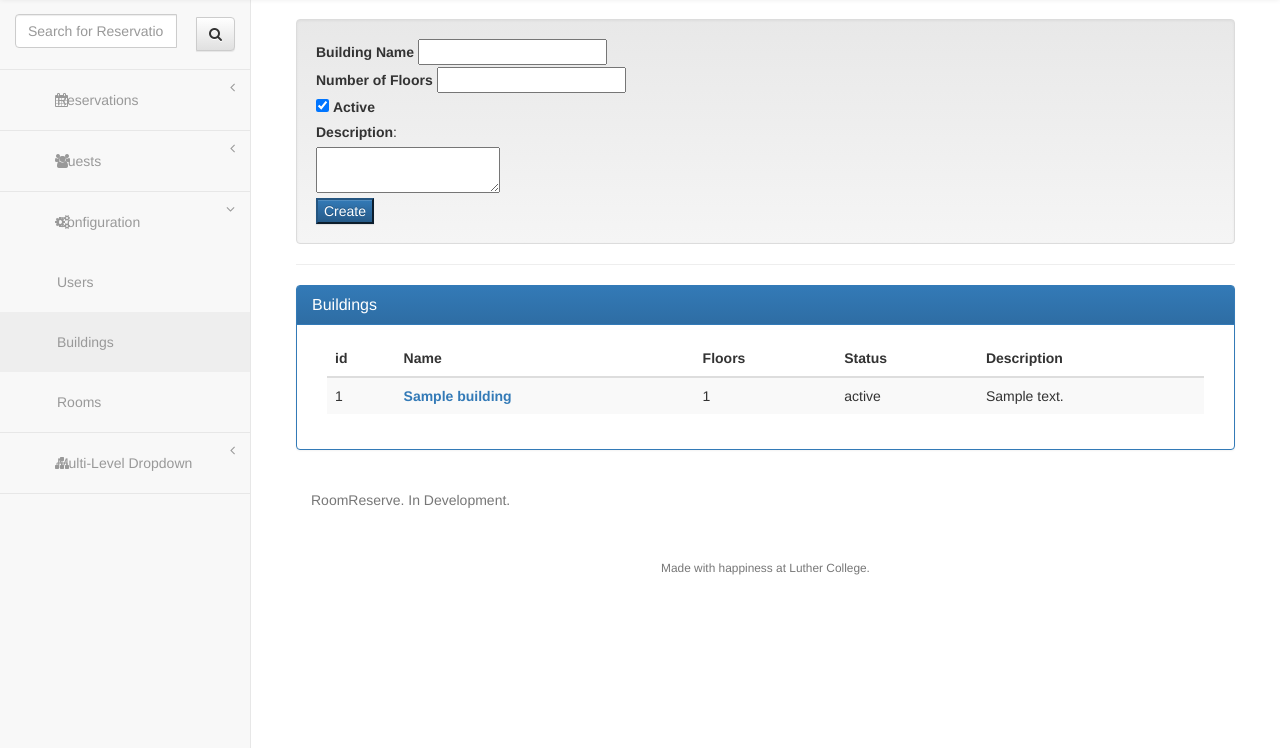
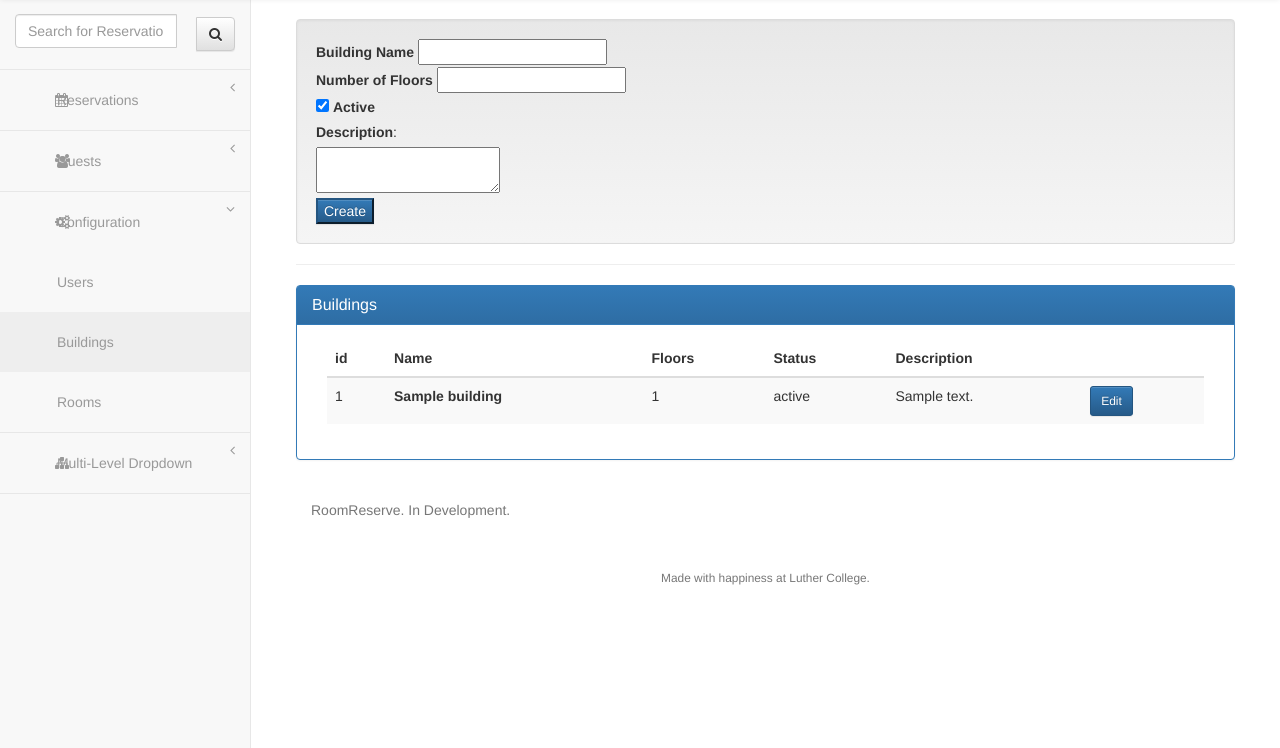
Before and after one commit to RoomReserve/RoomReserve, a Flask app: page /admin/buildings in a window 1280 px wide. Shown: the part 52-800 px from the top of the page. Run offline with Flask 2, Linux system fonts and the light colour scheme; a user stored in the database is signed in; tables that the repository leaves empty hold one stand-in row (values such as "Sample post"); some libraries are stand-ins or nearby versions.

Commit message:
Edit Building modal

```diff
--- a/RoomReserve/admin/building.py
+++ b/RoomReserve/admin/building.py
@@ -6,12 +6,33 @@ class form_CreateBuilding(Form):
     active = BooleanField('Active', default=True)
     description = TextAreaField('Description')
 
+    def populate(self, thisBuilding):
+        self.name.default = thisBuilding.name
+        self.numFloors.default = thisBuilding.numfloors
+        #self.active.default = thisBuilding.status
+        self.description.default = thisBuilding.description
+        self.process()
 
 
 
 @app.route('/admin/buildings', methods=['GET', 'POST'])
 @login_required
 def page_buildings():
+
+    # Editor
+    def edit_form(id):
+        form = form_CreateBuilding()
+        id=int(id)
+        form.populate(getBuildingById(id))
+        return form
+
+    def allowEdit(id=0):
+        if current_user.is_admin():
+            # Only admins can edit buildings
+            return True
+        else:
+            return False
+    # /Editor
 
     if request.method == 'POST':
         # the form has been filled out, import the data
@@ -41,7 +62,30 @@ def page_buildings():
     else:
         # Not an admin, don't get the form.
         form = False
-    return render('listbuildings.html', form=form, buildings=buildings)
+    return render('listbuildings.html', form=form, buildings=buildings, \
+      edit_form=edit_form, allowEdit=allowEdit)
+
+@app.route('/admin/buildings/<id>', methods=['POST'])
+def page_updateBuilding(id):
+    id=int(id)
+    myBuilding = getBuildingById(id)
+
+    formdata = request.form
+    name = formdata['name']
+    numfloors = int(formdata['numFloors'])
+    description = formdata['description']
+
+    if name != myBuilding.get_name():
+        myBuilding.set_name(name)
+    if numfloors != myBuilding.get_floors():
+        myBuilding.set_floors(numfloors)
+    # if status does not match
+    #   change status
+    if description != myBuilding.get_status():
+        myBuilding.set_description(description)
+
+    return redirect(url_for('page_buildings'))
+
 
 def getAllBuildings():
     # returns all buildings in a list
--- a/RoomReserve/templates/listbuildings.html
+++ b/RoomReserve/templates/listbuildings.html
@@ -22,9 +22,9 @@
     </tr>
 {% endfor %}
 
-
   <input type="submit" class="btn-primary" value="Create">
 </form>
+
 {% else %}
 <div class="panel panel-default">
   <div class="panel-body">
@@ -37,6 +37,63 @@
 <hr />
 
 
+<!-- Modal -->
+{% for b in buildings %}
+  <div class="modal fade" id="editBuilding_{{ b.id }}" tabindex="-1" role="dialog" aria-labelledby="editBuildingModal">
+    <div class="modal-dialog" role="document">
+      <div class="modal-content">
+        <div class="modal-header">
+          <button type="button" class="close" data-dismiss="modal" aria-label="Close"><span aria-hidden="true">&times;</span></button>
+          <h4 class="modal-title" id="myModalLabel">Edit Building</h4>
+        </div>
+        <div class="modal-body">
+
+          {% if not allowEdit() %}
+            <div class="panel panel-default">
+              <div class="panel-body">
+                <span class="glyphicon glyphicon-user" aria-hidden="true"></span>
+                <em>You don't have permission to edit buildings.</em>
+              </div>
+            </div>
+          {% endif %}
+          <form class="well" method="POST" action="/admin/buildings/{{ b.id }}">
+            {% for field in edit_form(b.id) %}
+              <tr>
+                  <td>{{ field.label }}</td>
+                  {% if allowEdit() %}
+                    <td>{{ field }}</td>
+                  {% else %}
+                    <td>{{ field(readonly=True) }}
+                  {% endif %}
+                  <br />
+              </tr>
+            {% endfor %}
+
+            {% if allowEdit() %}
+            <br>
+            <input type="submit" class="btn-primary" value="Save Changes ">
+            {% endif %}
+          </form>
+
+
+        </div><!-- ./modal-body-->
+
+        <!--
+        <div class="modal-footer">
+          <button type="button" class="btn btn-default" data-dismiss="modal">Close</button>
+          <button type="submit" class="btn btn-primary">Save changes</button>
+        </div>
+        -->
+
+      </div>
+    </div>
+  </div>
+{% endfor %}
+<!-- /Modal -->
+
+
+
+<!-- Table of buildings -->
 <div class="panel panel-primary col-md">
   <div class="panel-heading">
     <h3 class="panel-title">Buildings</h3>
@@ -52,18 +109,26 @@
               <th>Floors</th>
               <th>Status</th>
               <th>Description</th>
-
+              <th></th>
             </tr>
           </thead>
           <tbody>
             {% for b in buildings %}
           		<tr>
           			<td>{{ b.id }}</td>
-          			<td><strong><a href = "/edit/building">{{ b.name }}</a></strong></td>
+          			<td><strong>{{ b.name }}</strong></td>
           			<td>{{ b.numfloors }}</td>
                 <td>{{ b.status }}</td>
                 <td>{{b.description}}</td>
-
+                <td>
+                  <button type="button" class="btn btn-primary btn-sm" data-toggle="modal" data-target="#editBuilding_{{ b.id }}">
+                    {% if allowEdit() %}
+                      Edit
+                    {% else %}
+                      View
+                    {% endif %}
+                  </button>
+                </td>
 
           		</tr>
           	{% endfor %}
```
